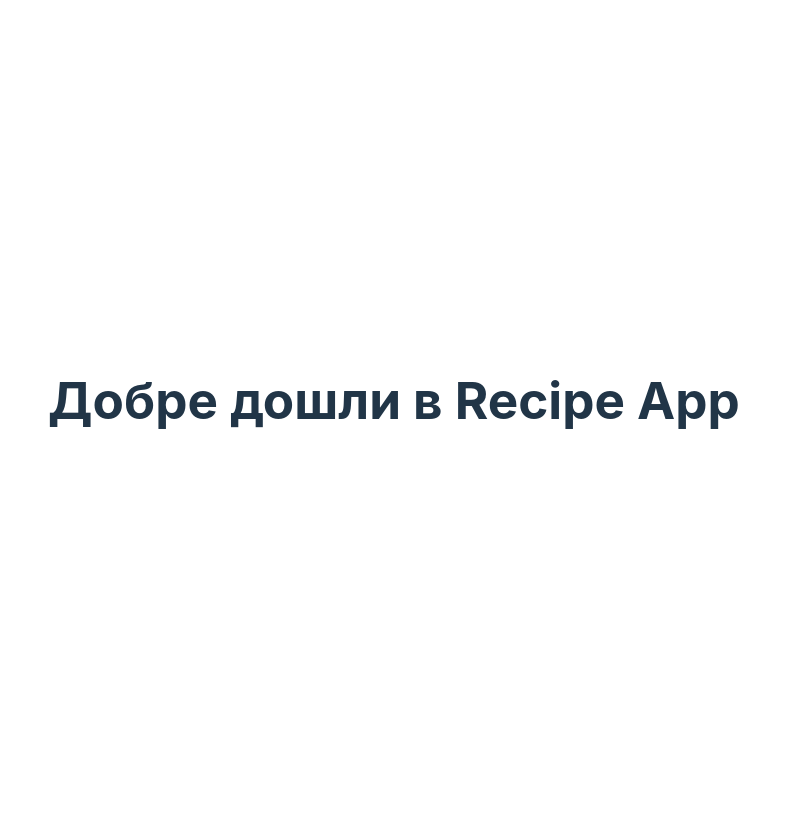
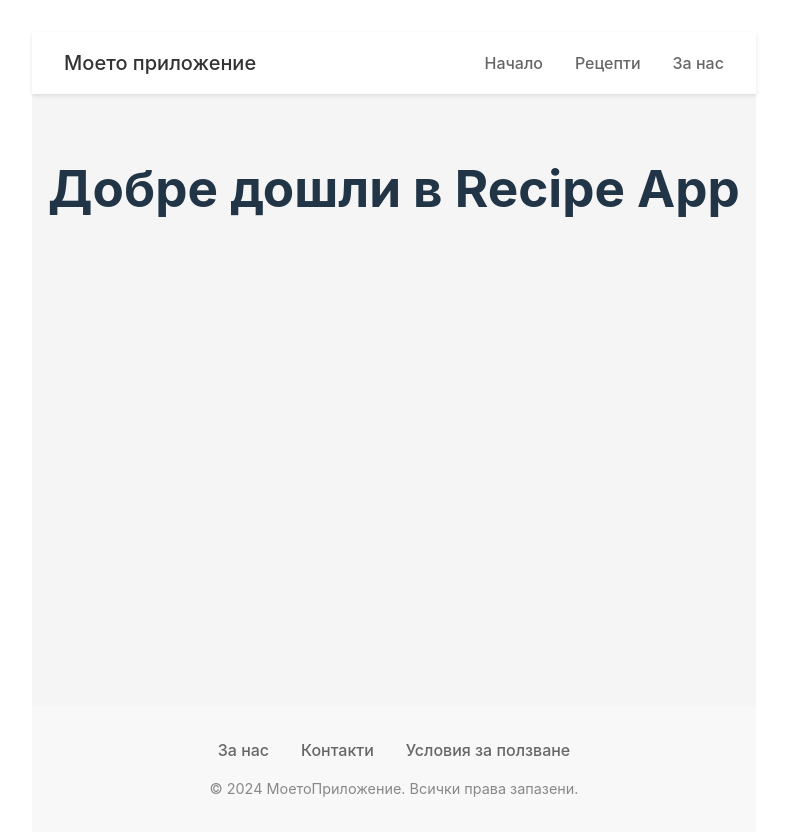
Before and after one commit to OrlinGichev/my-recipe-app, a Vue app: page / in a window 1280 px wide. Shown: the top 836 px of the page, without its empty margins (246-1033 px from the left). Before the commit the page ends 800 px from the top, so only its background shows below. Built offline with nearby package versions, Linux system fonts and the light colour scheme.

Commit message:
добавяне на основен layout s router-view

```diff
--- /dev/null
+++ b/src/components/layouts/MainLayout.vue
@@ -0,0 +1,50 @@
+<script setup>
+import TheHeader from "../../components/layout/TheHeader.vue";
+import TheFooter from "../../components/layout/TheFooter.vue";
+</script>
+
+<template>
+  <div class="layout">
+    <TheHeader />
+    <main class="main-content">
+      <div class="container">
+        <router-view v-slot="{ Component }">
+          <transition name="fade" mode="out-in">
+            <component :is="Component" />
+          </transition>
+        </router-view>
+      </div>
+    </main>
+    <TheFooter />
+  </div>
+</template>
+<style scoped>
+.layout {
+  min-height: 100vh;
+  display: flex;
+  flex-direction: column;
+  background-color: #f5f5f5;
+}
+
+.main-content {
+  flex: 1;
+  padding: 2rem 0;
+}
+
+.container {
+  max-width: 1200px;
+  margin: 0 auto;
+  padding: 0 1rem;
+}
+
+/* Анимации за преход между страници */
+.fade-enter-active,
+.fade-leave-active {
+  transition: opacity 0.3s ease;
+}
+
+.fade-enter-from,
+.fade-leave-to {
+  opacity: 0;
+}
+</style>
--- a/src/router/index.js
+++ b/src/router/index.js
@@ -1,27 +1,33 @@
 import { createRouter, createWebHistory } from "vue-router";
-import TestComponents from "../views/TestComponents.vue";
+import MainLayout from "../components/layouts/MainLayout.vue";
 
 const routes = [
    {
     path:'/',
+    component: MainLayout,
+    children:[
+        {
+            path:'',
             name: 'home',
             component:() => import('../views/HomeView.vue')
         },
         {
-        path:'/login',
-        name: 'login',
-        component:() => import('../views/LoginView.vue')
+            path:'/recipes',
+            name: 'Recipes',
+            component:() => import('../views/RecipesView.vue')
         },
         {
-        path:'/register',
-        name: 'register',
-        component:() => import('../views/RegisterView.vue')
+            path:'/about',
+            name: 'About',
+            component:() => import('../views/AboutView.vue')
         },
         {
             path:'/test-components',
             name: 'testComponents',
-        component:TestComponents
+            component:() => import('../views/TestComponents.vue')
         },
+    ]
+   }
 ]
 
 const router = createRouter({
```
Lines whose indentation alone changed are shown as unchanged.
